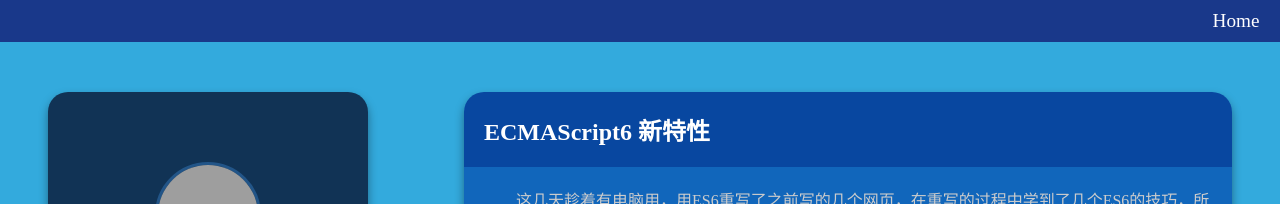
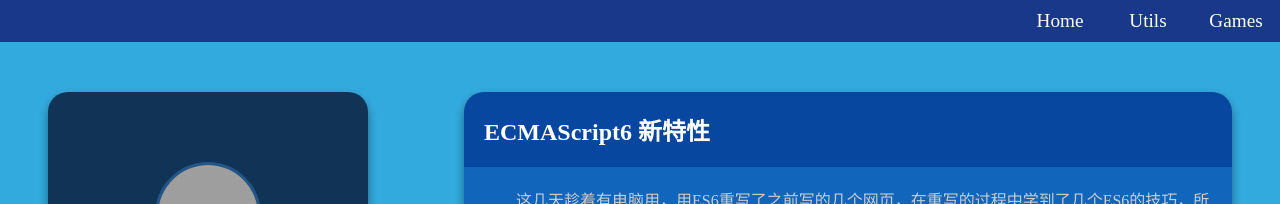
Before and after one commit to FlyCloudC/old_blog, a Jekyll site: the page built from index.md, in a window 1280 px wide. Shown: the top 204 px of the page. Built offline with Jekyll 4.4.1, drawn with Linux system fonts in a browser that asks for light colours; our own code applies the rules of GitHub Pages for plain Markdown files; grey boxes are pictures that could not be loaded.

Commit message:
添加 顶部标签

```diff
--- a/_layouts/default.html
+++ b/_layouts/default.html
@@ -17,6 +17,8 @@
 </head>
   <body>
     <nav>
+      <a href="/Utils-and-Games">Games</a>
+      <a href="/Utils-and-Games">Utils</a>
       {% for page in site.pages %}{% if page.nav %}
       <a href="{{ page.url | prepend: site.baseurl }}">{{ page.title }}</a>
       {% endif %}{% endfor %}
```
